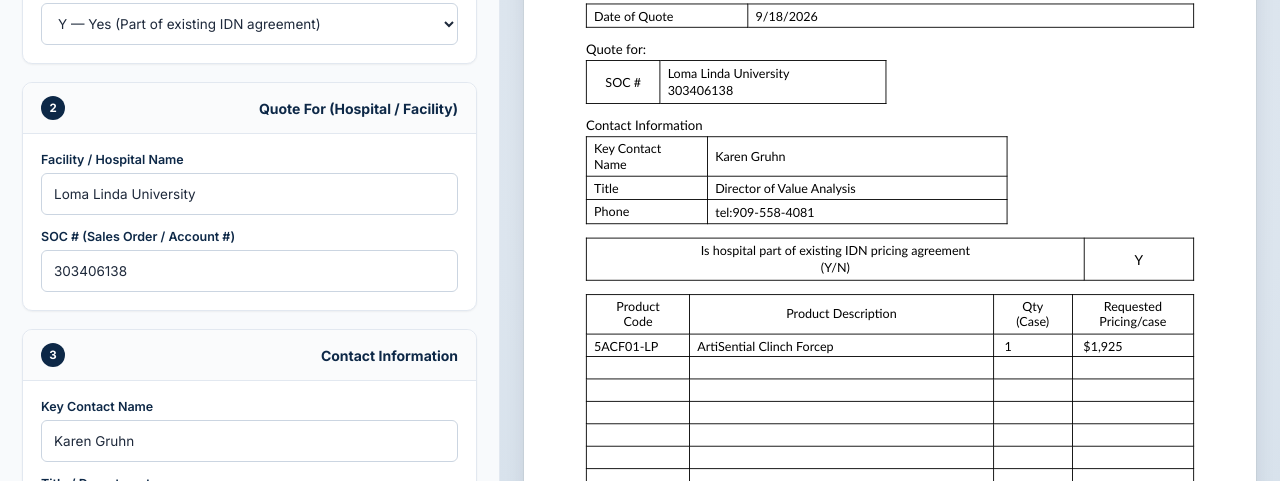
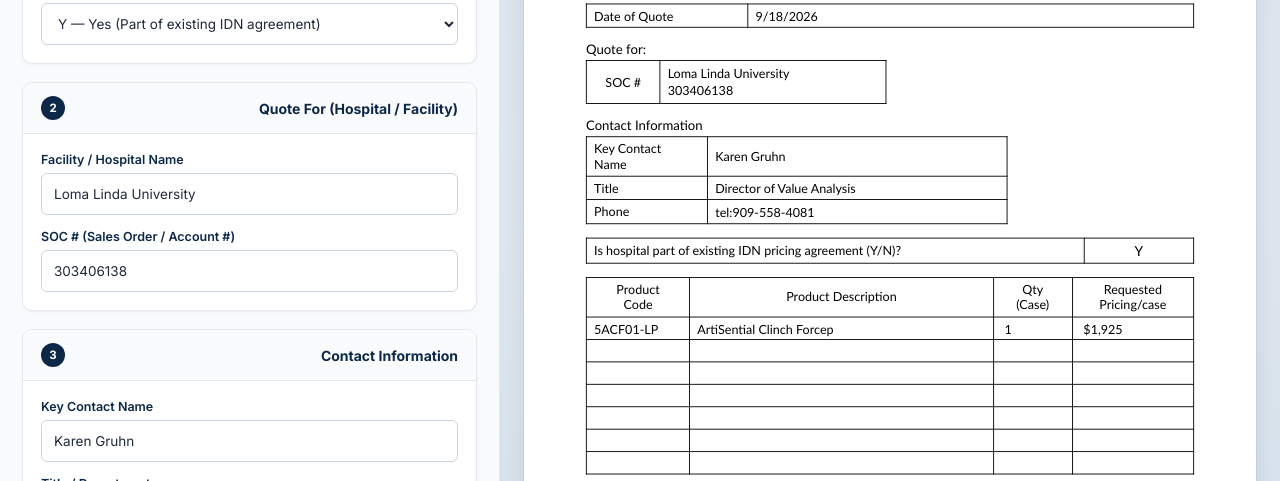
Before and after one commit to youngjk9-yz/Livsmed, a website built with Vite: page index.html in a window 1280 px wide. Shown: the part 319-800 px from the top of the page. Built offline with nearby package versions, Linux system fonts and the light colour scheme.

Commit message:
Left-align IDN agreement sentence and place question at the end

```diff
--- a/index.html
+++ b/index.html
@@ -340,8 +340,7 @@
                     <tbody>
                       <tr>
                         <td class="cell-label idn-label-cell">
-                          Is hospital part of existing IDN pricing agreement<br>
-                          <span class="idn-sublabel">(Y/N)</span>
+                          Is hospital part of existing IDN pricing agreement (Y/N)?
                         </td>
                         <td class="cell-val idn-val-cell" id="preview-idn-agreement">Y</td>
                       </tr>
--- a/src/style.css
+++ b/src/style.css
@@ -929,14 +929,14 @@
 }
 
 .idn-label-cell {
-  text-align: center;
-  padding: 6px 12px;
+  text-align: left;
+  padding: 6px 10px;
   line-height: 1.35;
   width: 82%;
 }
 
 .idn-sublabel {
-  display: block;
+  display: inline;
 }
 
 .idn-val-cell {
```
